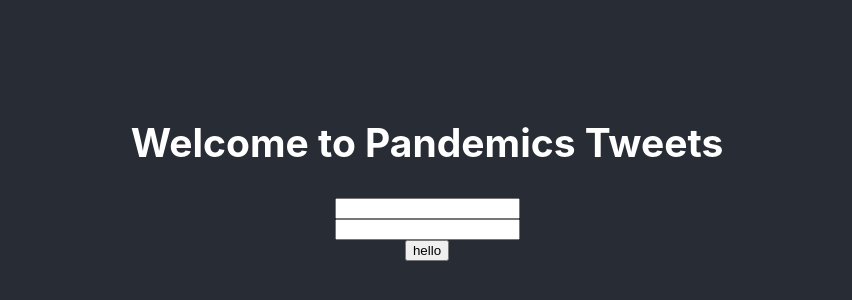
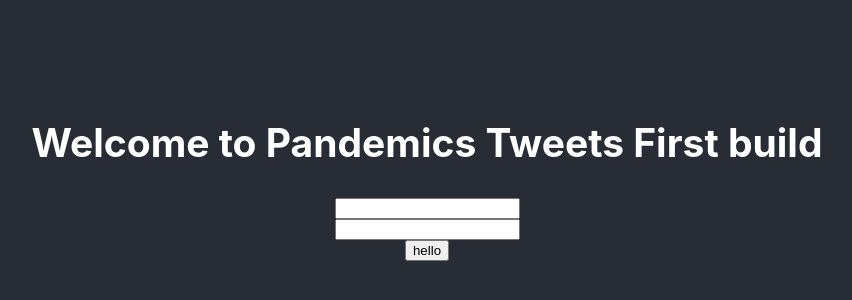
Before and after one commit to gokalpaltun/swe573-gokalp-altun, a React (Create React App) app in the folder pandemic-ui/: page / in a window 1280 px wide. Shown: the part 226-526 px from the top of the page, without its empty margins (213-1065 px from the left). Built offline with nearby package versions, Linux system fonts and the light colour scheme.

Commit message:
CI/CD test commit

```diff
--- a/pandemic-ui/src/App.js
+++ b/pandemic-ui/src/App.js
@@ -33,7 +33,7 @@ class App extends Component {
     return (
       <div className="App">
         <div className="App-header">
-          <h2>Welcome to Pandemics Tweets</h2>
+          <h2>Welcome to Pandemics Tweets First build</h2>
           <input onChange={this.handleUserNameChange}></input>
           <input onChange={this.handlePasswordChange}></input>
           <button onClick={this.handleLogin}> hello</button>
```
